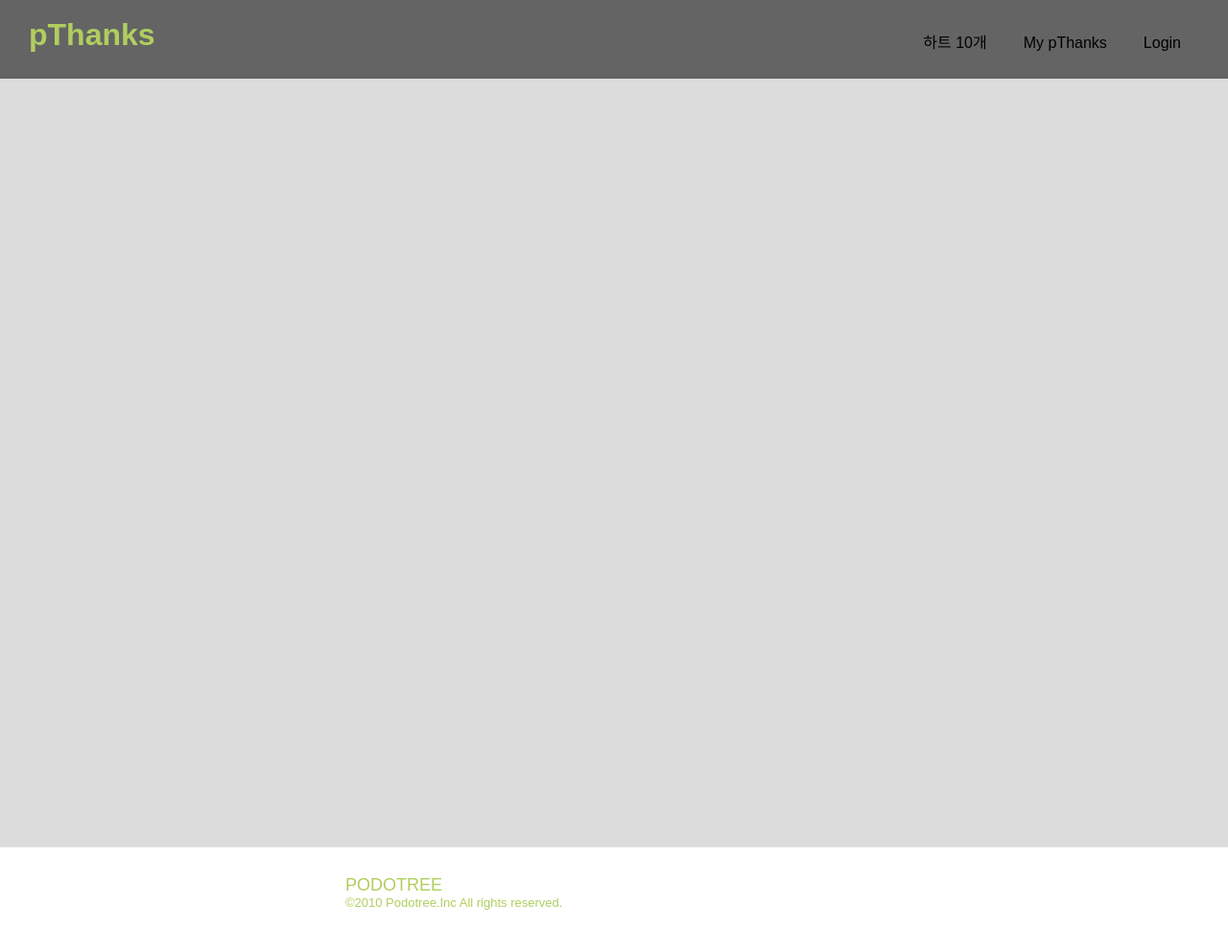
After one commit to dev-bono/pthanks, a Django app: template pthanks_django/thanks/templates/thanks/layout.html in a window 1280 px wide. The commit adds this page. Shown: the whole page at 96% size. Run offline with Django 3.2, Linux system fonts and the light colour scheme; the template is opened without the code that fills it, so the values that code supplies are empty.

Commit message:
layout 구성.

```diff
--- a/pthanks_django/thanks/models.py
+++ b/pthanks_django/thanks/models.py
@@ -1,8 +1,9 @@
 from django.db import models
-from django.utils.encoding import force_bytes
+
 
 # Create your models here.
 class Thanks(models.Model):
+
 	user_id = models.IntegerField()
 	thanks_to = models.IntegerField()
 	memo = models.TextField(max_length=500)
--- /dev/null
+++ b/pthanks_django/thanks/static/thanks/css/layout.css
@@ -0,0 +1,18 @@
+.header{z-index:2;position:absolute;left:0;top:0;width:100%;height:82px;repeat-x 0 100%;background-color: #646464;}
+.header .header_wrap{position:relative;max-width:1280px;min-width:800px;margin:0 auto;}
+.header h1 a{position:absolute;left:30px;top:20px;color:#b0ce5f}
+.header .float_wrap{position:absolute;right:30px;top:27px;}
+.header .float_wrap ul{overflow:hidden;zoom:1;}
+.header .float_wrap li{float:left;margin:0 9px;}
+.header .float_wrap li a{display:block;padding:10px;}
+
+
+footer { border-top: 1px solid rgb(224, 224, 224); background-color: white; padding: 30px 0 45px 0; }
+footer strong, footer p { display: block; margin: 0 auto; width: 560px; color:#b0ce5f; }
+footer strong { font-family: BlenderHeavy, sans-serif; font-size: 18px; font-weight: normal; text-transform: uppercase; color:#b0ce5f; }
+footer p { font-family: 'Source Sans Pro', sans-serif; color: rgb(187, 187, 187); font-size: 13px; margin-top: 3px; color:#b0ce5f; }
+
+.content_body {
+	position:relative;
+	padding-top: 82px;
+}
--- a/pthanks_django/thanks/static/thanks/css/thanks.css
+++ b/pthanks_django/thanks/static/thanks/css/thanks.css
@@ -9,36 +9,24 @@ body {
 .contents {
     position: relative;
     width: 100%;
-    height: 100%;
+    height: 800px;
 }
 
-
-
-footer {
-  border-top: 1px solid rgb(224, 224, 224);
-  background-color: white;
-  padding: 30px 0 45px 0;
+.list_thanks {
+    margin:0 auto;
+    width:80%;
+    padding-top:50px;
 }
 
-footer strong, footer p {
-  display: block;
-  margin: 0 auto;
-  width: 560px;
-  color:#b0ce5f;
+.list_thanks li {
+    width: 47%;
+    margin:1%;
+    background:#fff;
+    float: left;
+    height: 150px;
+    border: 1px solid black;
 }
 
-footer strong {
-  font-family: BlenderHeavy, sans-serif;
-  font-size: 18px;
-  font-weight: normal;
-  text-transform: uppercase;
-  color:#b0ce5f;
+@media screen and (max-width: 800px) {
+    .list_thanks li {width: 80%; margin: 1%;}
 }
-
-footer p {
-  font-family: 'Source Sans Pro', sans-serif;
-  color: rgb(187, 187, 187);
-  font-size: 13px;
-  margin-top: 3px;
-  color:#b0ce5f;
-}
--- /dev/null
+++ b/pthanks_django/thanks/templates/thanks/layout.html
@@ -0,0 +1,41 @@
+{% load staticfiles %}
+<!DOCTYPE html>
+<html>
+  <head>
+    <meta charset="utf-8">
+    <meta name="viewport" content="width=device-width, initial-scale=1.0" />
+    <title>Podotree Thanks</title>
+    <link rel="stylesheet" type="text/css" href="{% static "thanks/css/reset.css" %}">
+    <link rel="stylesheet" type="text/css" href="{% static "thanks/css/thanks.css" %}">
+    <link rel="stylesheet" type="text/css" href="{% static "thanks/css/layout.css" %}">
+    <link rel="Shortcut Icon" type="image/x-icon" href="/images/favicon.ico" />
+  </head>
+  <body>
+    <div class="header">
+        <div class="header_wrap">
+            <h1><a href="#" rel="external">pThanks</a></h1>
+            <div class="float_wrap">
+                <ul>
+                    <li><a href="#"> 하트 10개</a></li>
+                    <li><a href="#"> My pThanks</a></li>
+                    <li><a href="#"> Login</a></li>
+                </ul>
+            </div>
+        </div>
+    </div>
+
+
+    <div class="content_body">
+        <div class="contents">
+            {% block content %}{% endblock %}
+        </div>
+    </div>
+    <footer>
+      <strong>Podotree</strong>
+      <p>&copy;2010 Podotree.Inc
+         All rights reserved.</p>
+    </footer>
+    <script>
+    </script>
+  </body>
+</html>
--- a/pthanks_django/thanks/urls.py
+++ b/pthanks_django/thanks/urls.py
@@ -1,10 +1,11 @@
 from django.conf.urls import include, url
+from thanks.views import IndexView
 
 from . import views
 
 urlpatterns = [
 	# ex: /thanks/
-	url(r'^$', views.index, name='index'),
+	url(r'^$', IndexView.as_view(), name='index'),
 	# # ex: /thanks/5/
 	# url(r'^(?P<question_id>[0-9]+)/$', views.detail, name='detail'),
 	# # ex: /polls/5/results/
```
Also changed, not shown: pthanks_django/pthanks/urls.py (+4 -4 lines), pthanks_django/thanks/static/thanks/css/header.css (deleted, +0 -7 lines), pthanks_django/thanks/templates/thanks/index.html (+4 -44 lines), pthanks_django/thanks/views.py (+19 -6 lines), pthanks_django/thanks/migrations/0002_auto_20150911_1518.py (added), pthanks_django/user/migrations/0002_auto_20150911_1518.py (added).
